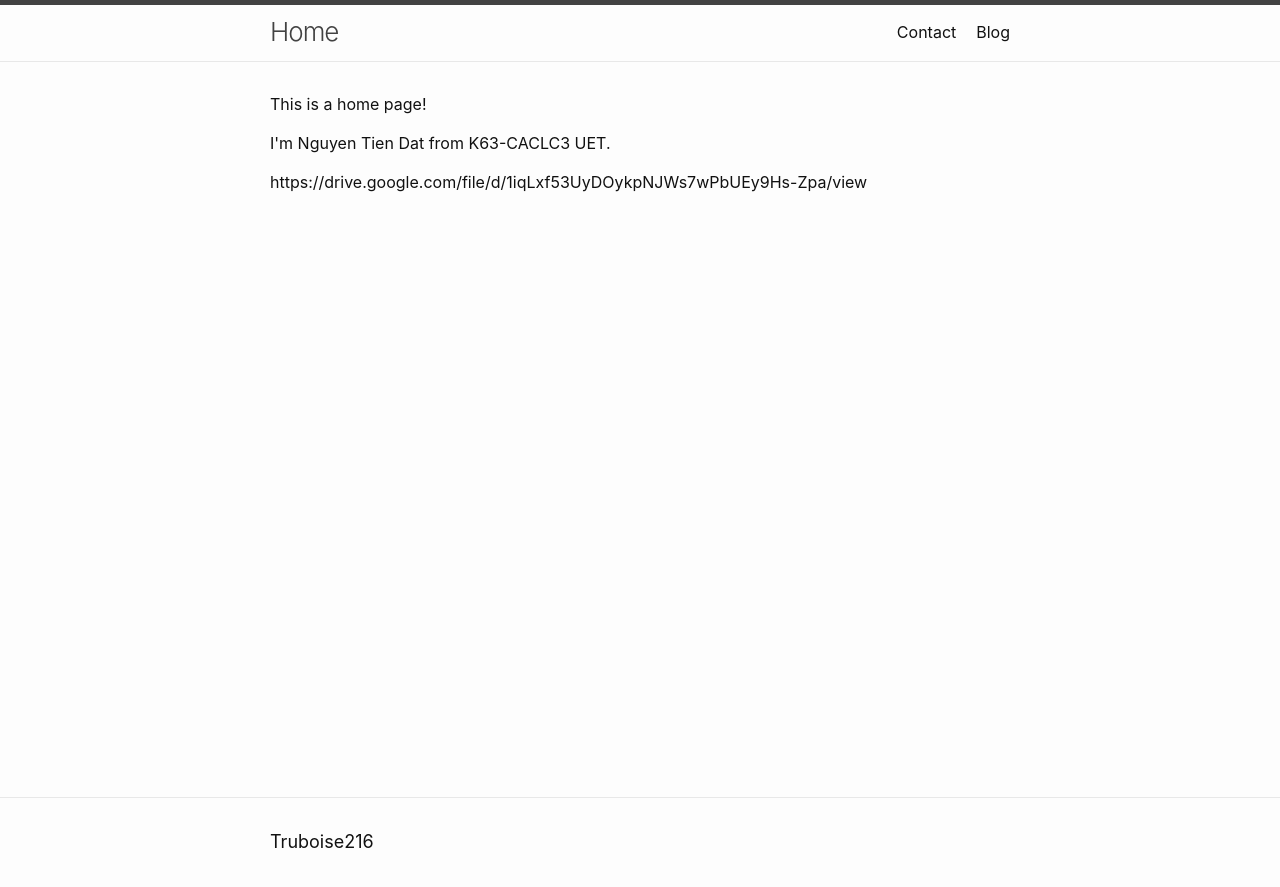
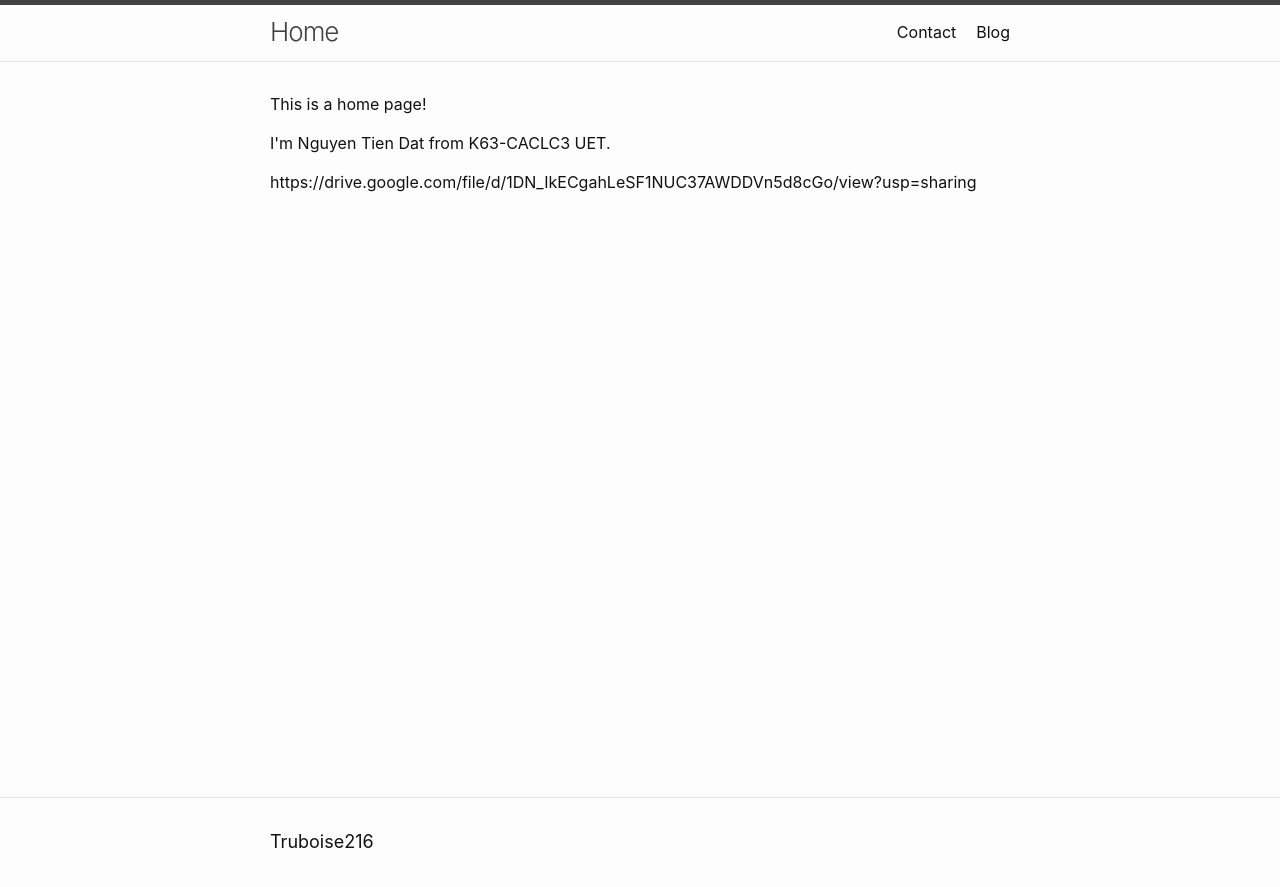
Before and after one commit to 18020286/static_web, a Jekyll site: the page index.html, which Jekyll copies as it is, in a window 1280 px wide. Shown: the top 887 px of the page. Built offline with Jekyll 4.4.1, drawn with Linux system fonts in a browser that asks for light colours.

Commit message:
Update index.html

```diff
--- a/index.html
+++ b/index.html
@@ -16,7 +16,7 @@
   <div>
   <p class="wrapper">This is a home page!</p>
   <p class="wrapper">I'm Nguyen Tien Dat from K63-CACLC3 UET. </p>
-  <p class="wrapper">https://drive.google.com/file/d/1iqLxf53UyDOykpNJWs7wPbUEy9Hs-Zpa/view<p>
+  <p class="wrapper">https://drive.google.com/file/d/1DN_IkECgahLeSF1NUC37AWDDVn5d8cGo/view?usp=sharing<p>
   </div>
 </main>
     <footer class="site-footer h-card">
```
